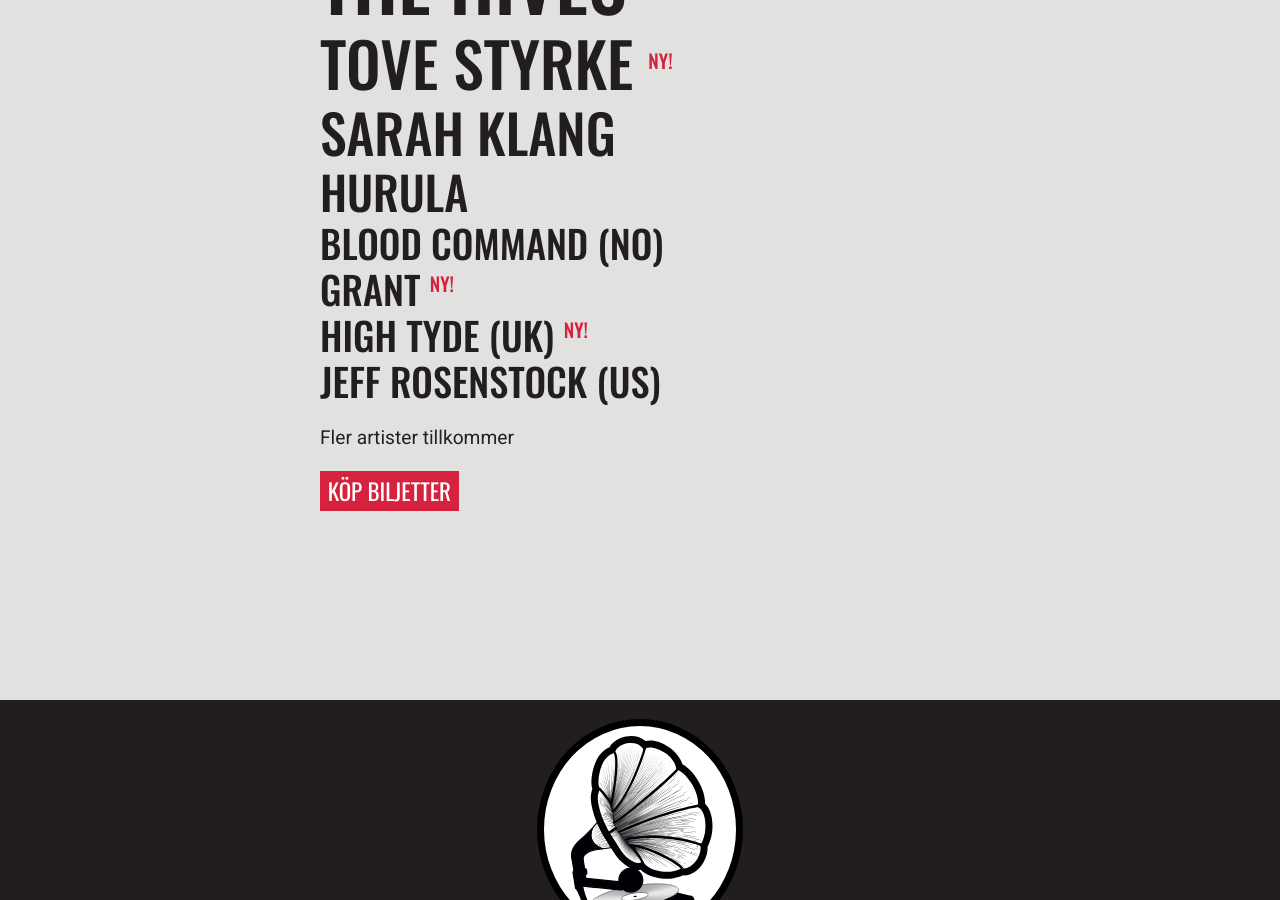
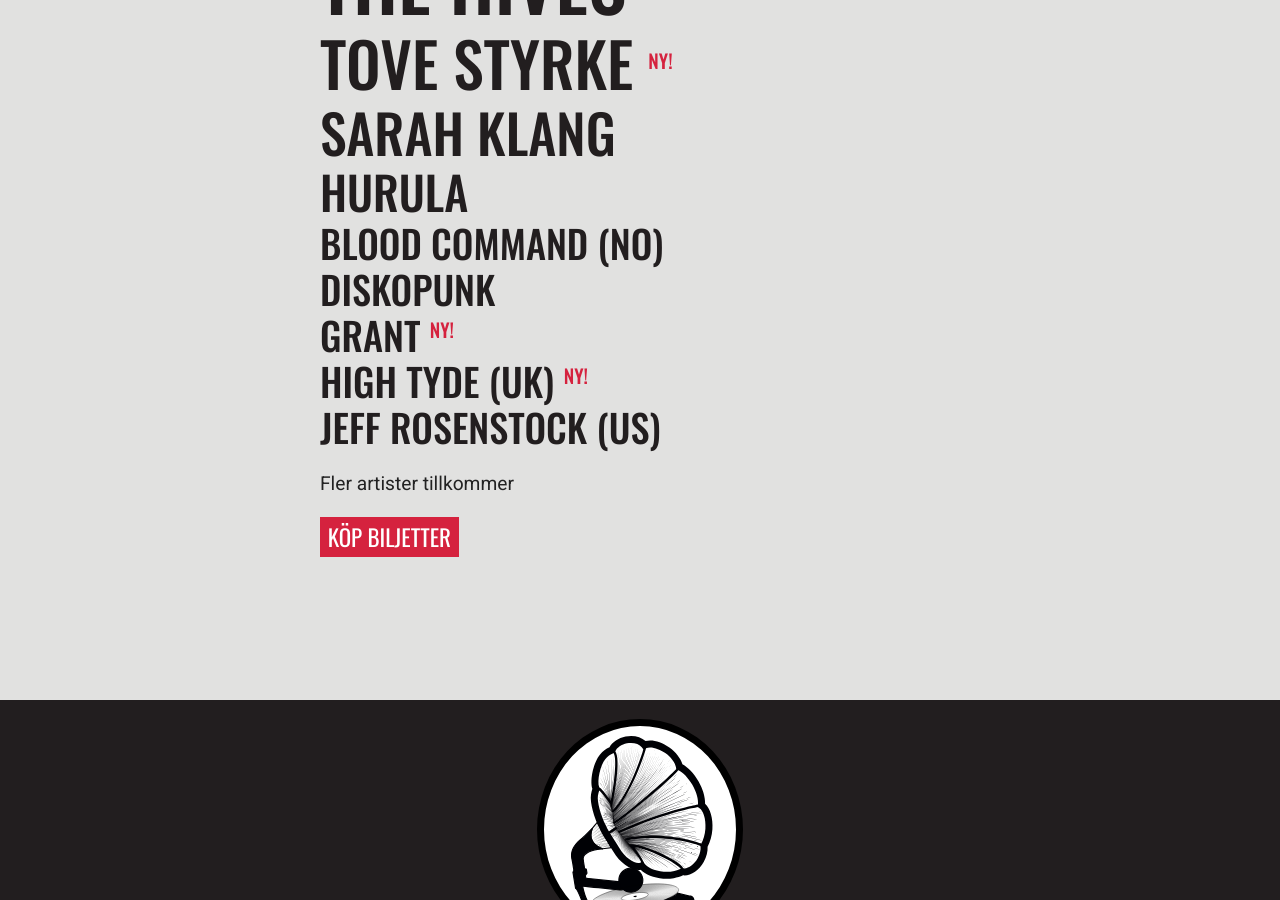
Before and after one commit to parksounds/parksounds.se, a Jekyll site: the page built from index.md, in a window 1280 px wide and 900 px high, scrolled down 358 px. Built offline with Jekyll 4.4.1, drawn with Linux system fonts in a browser that asks for light colours.

Commit message:
Diskopunk!

```diff
--- a/_data/artists.yml
+++ b/_data/artists.yml
@@ -19,6 +19,10 @@
   url: /artister/blood-command
   level: 6
 
+- name: Diskopunk
+  url: /artister/diskopunk
+  level: 6
+
 - name: Grant
   url: /artister/grant/
   level: 6
```
